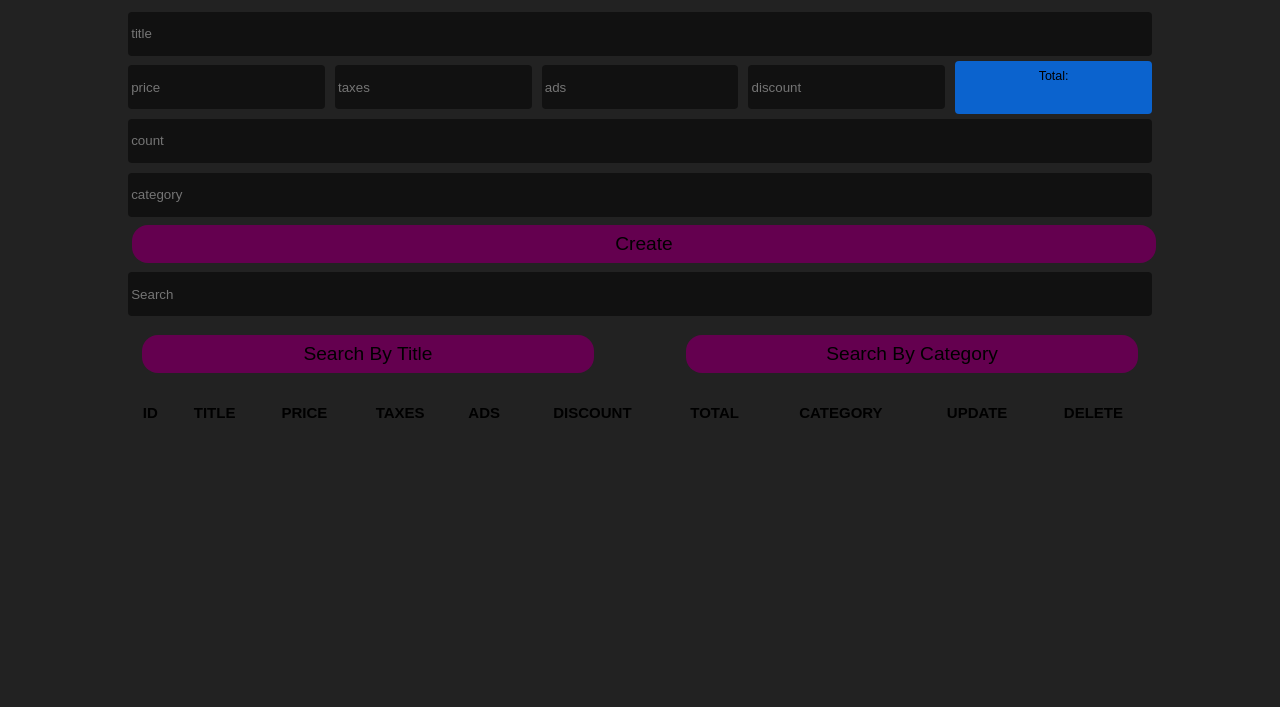
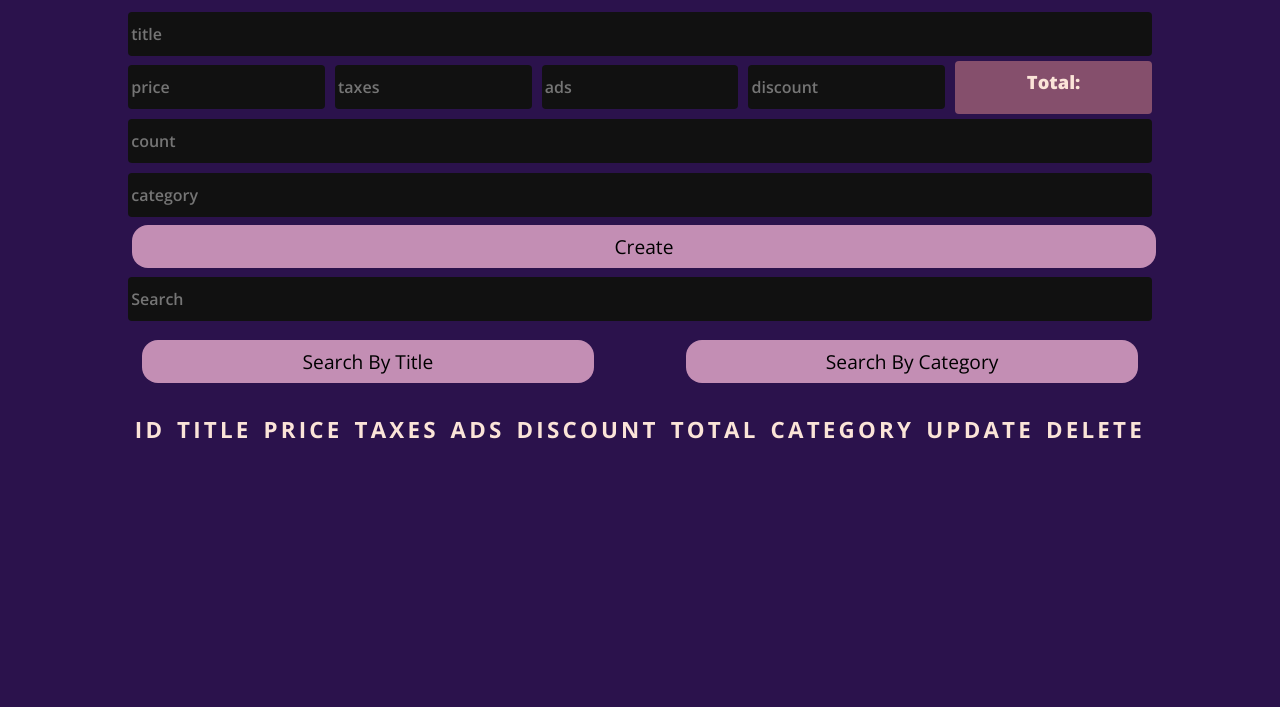
Before and after one commit to oulahraoui/CRUDS, a plain HTML site: page index.html in a window 1280 px wide. Shown: the part 93-800 px from the top of the page. Drawn offline with nearby package versions, Linux system fonts and the light colour scheme; a web font is replaced by a local one.

Commit message:
color palette changed

```diff
--- a/scripts/script.js
+++ b/scripts/script.js
@@ -26,7 +26,7 @@ function getTotal() {
     total.style.backgroundColor = "rgb(22, 163, 74)";
   } else {
     total.innerHTML = ``;
-    total.style.backgroundColor = `rgb(11, 99, 206)`;
+    total.style.backgroundColor = `rgb(133, 79, 108)`;
   }
 }
 // Create DATA
@@ -65,6 +65,8 @@ create.onclick = function () {
       count.style = "display: block";
     }
     clearData();
+  } else {
+    error.innerHTML = `Enter Valid Data`;
   }
 
   localStorage.setItem(`product`, JSON.stringify(dataProduct));
@@ -83,7 +85,7 @@ function clearData() {
   category.value = ``;
   count.value = ``;
   discount.value = ``;
-  total.style.backgroundColor = `rgb(11, 99, 206)`;
+  total.style.backgroundColor = `rgb(133, 79, 108)`;
 }
 
 // Read Data (Table)
--- a/styles/root.css
+++ b/styles/root.css
@@ -1,15 +1,11 @@
 :root {
-  --Primary: rgb(11, 99, 206);
-  --Primary-600: #64004f;
-  --Secondary: #00b29f;
-  --Accent: #ffb020;
+  --Primary: rgb(133, 79, 108);
+  --Primary-600: #c38eb4;
   --Success: rgb(22, 163, 74);
   --Danger: #e02424;
-  --Warning: #f59e0b;
   --Info: #0891b2;
-  --backGround: #222;
-  --Card: #ffffff;
-  --Text: #a200b1;
+  --backGround: #2b124c;
+  --Text: #fbe4d8;
   --mutedText: #64748b;
   --inputsBG: #111;
   --inputFocus: #000;
--- a/styles/style.css
+++ b/styles/style.css
@@ -1,5 +1,6 @@
 @import url(./root.css);
-@import url("https://fonts.googleapis.com/css2?family=Science+Gothic:wght@100..900&display=swap");
+@import url('https://fonts.googleapis.com/css2?family=Open+Sans:ital,wght@0,300..800;1,300..800&display=swap');
+
 
 * {
   margin: 0;
@@ -10,8 +11,10 @@
 body {
   max-width: 100%;
   /* overflow-x: hidden; */
-  font-size: 15px;
-  font-family: "Science Gothic", sans-serif;
+  font-size: 22px;
+  font-family: "Open Sans", sans-serif;
+  font-optical-sizing: auto;
+  font-weight: 800;
   background-color: var(--backGround);
 }
 
@@ -38,6 +41,9 @@ input {
   background-color: var(--inputsBG);
   color: var(--Text);
   outline: none;
+  font-size: 1rem;
+  font-family: "Open Sans", sans-serif;
+  font-weight: 600;
 }
 
 input:focus {
@@ -78,6 +84,7 @@ input:focus {
   padding: 0.5rem 0.25rem;
   border-radius: 0.25rem;
   text-align: center;
+  color: var(--Text);
 }
 
 #total::before {
@@ -95,7 +102,7 @@ button {
   transition: 500ms;
   cursor: pointer;
   margin: 0.25rem;
-
+  font-family: "Open Sans", sans-serif;
 }
 
 button:hover {
@@ -118,6 +125,12 @@ button:hover {
 
 .btns button {
   width: 45%;
+}
+
+.table {
+  color: var(--Text);
+  font-size: 1.4rem;
+  letter-spacing: 0.2rem;
 }
 
 table {
```
